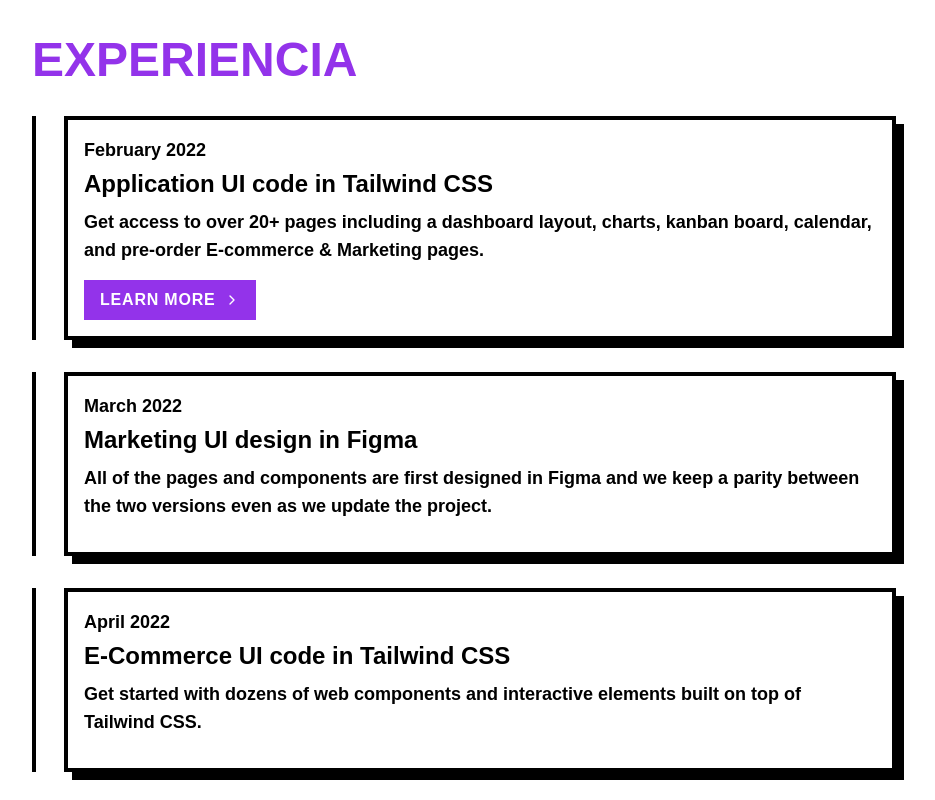
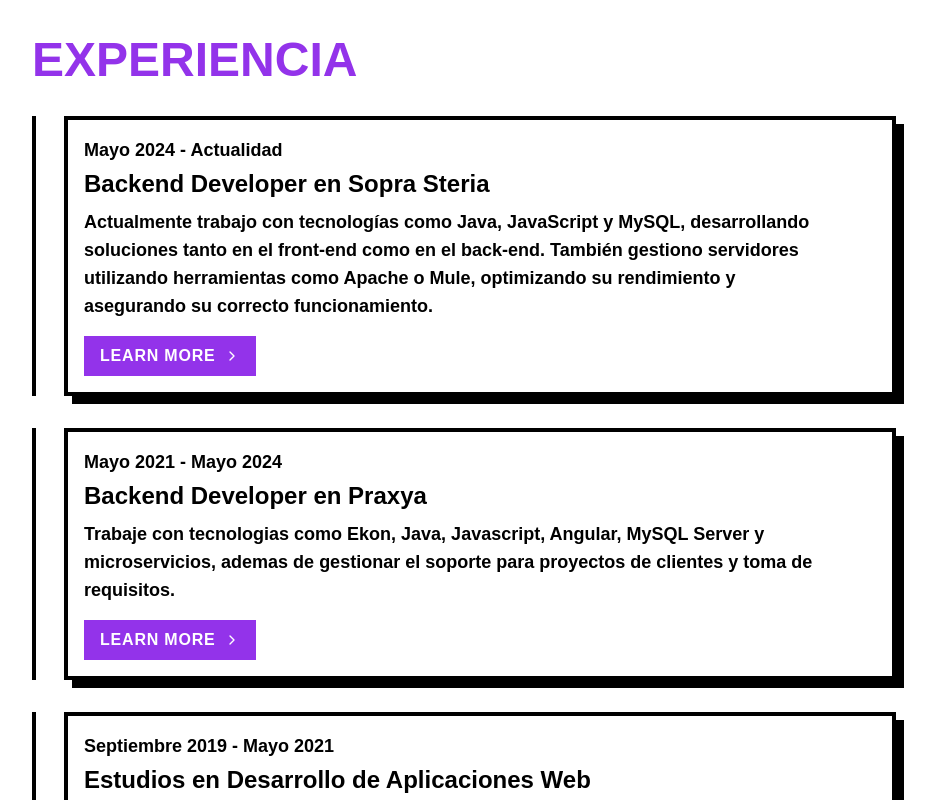
Before and after one commit to AlbbercaGit/portfolio, a Next.js app: page / in a window 1280 px wide. Shown: the part 780-1580 px from the top of the page, without its empty margins (176-1111 px from the left). Built offline with nearby package versions, Linux system fonts and the light colour scheme.

Commit message:
Datos Reales

```diff
--- a/src/app/components/Timeline.tsx
+++ b/src/app/components/Timeline.tsx
@@ -5,20 +5,21 @@
 
 const timelineData = [
   {
-    date: 'February 2022',
-    title: 'Application UI code in Tailwind CSS',
-    description: 'Get access to over 20+ pages including a dashboard layout, charts, kanban board, calendar, and pre-order E-commerce & Marketing pages.',
-    link: '#'
+    date: 'Mayo 2024 - Actualidad',
+    title: 'Backend Developer en Sopra Steria',
+    description: 'Actualmente trabajo con tecnologías como Java, JavaScript y MySQL, desarrollando soluciones tanto en el front-end como en el back-end. También gestiono servidores utilizando herramientas como Apache o Mule, optimizando su rendimiento y asegurando su correcto funcionamiento.',
+    link: 'https://www.soprasteria.com'
   },
   {
-    date: 'March 2022',
-    title: 'Marketing UI design in Figma',
-    description: 'All of the pages and components are first designed in Figma and we keep a parity between the two versions even as we update the project.',
+    date: 'Mayo 2021 - Mayo 2024',
+    title: 'Backend Developer en Praxya',
+    description: 'Trabaje con tecnologias como Ekon, Java, Javascript, Angular, MySQL Server y microservicios, ademas de gestionar el soporte para proyectos de clientes y toma de requisitos.',
+    link: 'https://www.linkedin.com/company/praxya-group/posts/?feedView=all'
   },
   {
-    date: 'April 2022',
-    title: 'E-Commerce UI code in Tailwind CSS',
-    description: 'Get started with dozens of web components and interactive elements built on top of Tailwind CSS.',
+    date: 'Septiembre 2019 - Mayo 2021',
+    title: 'Estudios en Desarrollo de Aplicaciones Web',
+    description: 'Realize los estudios de DAW en el instituto Camp de Morvedre del Puerto de Sagunto.',
   }
 ]
 
@@ -73,7 +74,7 @@
             <div className="ml-8 p-4 bg-white border-4 border-black shadow-[8px_8px_0px_0px_rgba(0,0,0,1)]">
               <div className="text-lg font-bold text-black mb-1 font-inter">{item.date}</div>
               <h2 className="text-2xl font-black mb-2 text-black font-inter">{item.title}</h2>
-              <p className="text-lg font-bold text-black font-inter mb-4">{item.description}</p>
+              <p className="text-lg font-bold text-black font-inter mb-4 text-wrap w-[95%]">{item.description}</p>
               {item.link && (
                 <a
                   href={item.link}
--- a/src/app/components/hero.tsx
+++ b/src/app/components/hero.tsx
@@ -43,7 +43,7 @@
         <div className="grid grid-cols-1 md:grid-cols-2 gap-8 w-full md:w-4/5">
           <div>
             <p className="text-xl mb-2 text-black font-mono font-semibold">
-              Heyy Soy Albberca
+              Heyy soy Albberca
             </p>
             <h1 className="text-5xl md:text-6xl mb-6 font-inter uppercase font-extrabold text-purple-600 ">
               Full-Stack
```
